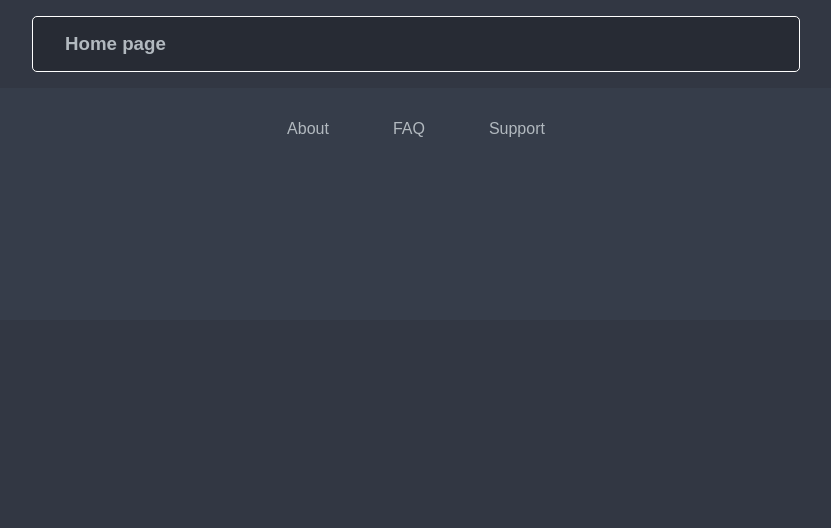
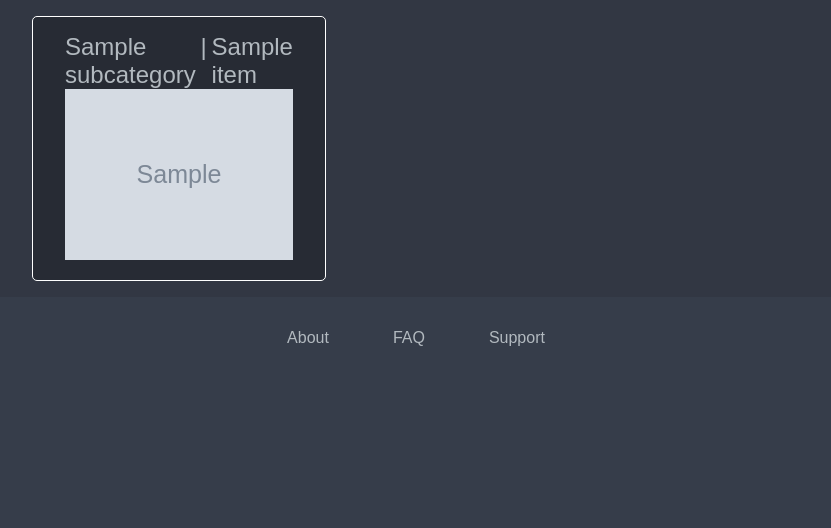
Before and after one commit to Logtism/CSGO-Compare-school, a Django app: template base/templates/base/home.html in a window 1280 px wide. Shown: the part 49-577 px from the top of the page, without its empty margins (224-1055 px from the left). Run offline with Django 4.2, Linux system fonts and the light colour scheme; data comes from the database, SQL or seed files in the repository; tables that the repository leaves empty hold one stand-in row (values such as "Sample post"); the template is opened without the code that fills it: values that come from a table or form of the project are taken from there, most other values are stand-ins (such as "Sample title", 1, 10 or a date in 2020); grey boxes marked "Sample" are stand-in pictures; parts of the project's set-up code (start-up, migrations or seed data) failed here and were passed over.

Commit message:
Added ramdom item to the home page
- Added random items to home page

```diff
--- a/base/templates/base/home.html
+++ b/base/templates/base/home.html
@@ -1,8 +1,24 @@
 {% extends 'base/base.html' %}
+{% load static %}
+{% block head %}
+<link rel="stylesheet" href="{% static 'items/css/items.css' %}">
+{% endblock head %}
 {% block content %}
 <div class="container">
-  <div class="content">
-    <h3>Home page</h3>
-  </div>
+  <div class="grid">
+    {% for item in items %}
+      <div class="content item">
+        <div class="flex-row">
+          <a class="ml-auto text-dec-none title" href="{% url 'items-subcat' id=item.id %}">{{ item.subcategory.name }}</a>
+          <p class="title" style="margin-left: 0.2em; margin-right: 0.2em;">|</p>
+          <a class="mr-auto text-dec-none title" href="{% url 'items-item' id=item.id %}">{{ item.name }}</a>
+
+        </div>
+        <a href="{% url 'items-item' id=item.id %}">
+          <img style="width: 100%;" src="{{ item.icon.url }}">
+        </a>
+      </div>
+    {% endfor %}
+    </div>
 </div>
 {% endblock content %}
```
Also changed, not shown: base/views.py (+15 -1 lines).
